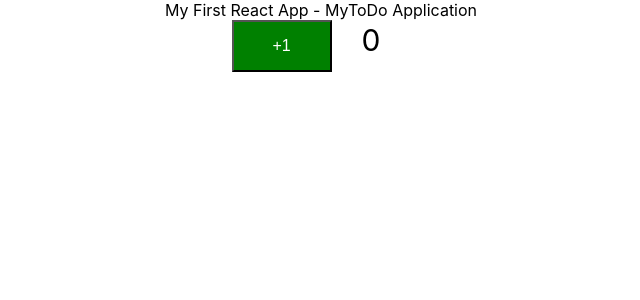
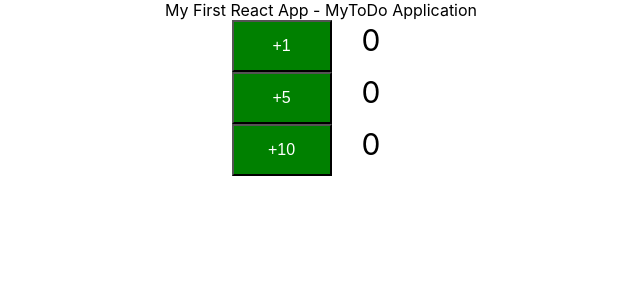
Before and after one commit to yogesh991/todo-app, a React (Create React App) app: page / in a window 1280 px wide. Shown: the top 300 px of the page, without its empty margins (319-959 px from the left). Built offline with nearby package versions, Linux system fonts and the light colour scheme.

Commit message:
Added multiple buttons with diff values

```diff
--- a/src/App.js
+++ b/src/App.js
@@ -10,7 +10,9 @@
     return (
       <div className="App">
         My First React App - MyToDo Application
-        <Counter></Counter>
+        <Counter by="1"></Counter>
+        <Counter by="5"></Counter>
+        <Counter by="10"></Counter>
       </div>
     );
   }
--- a/src/components/counter/Counter.jsx
+++ b/src/components/counter/Counter.jsx
@@ -16,7 +16,7 @@
     render(){
         return(
             <div className="Counter">
-            <button onClick = {this.increment}>+1</button>
+            <button onClick = {this.increment}>+{this.props.by}</button>
             <span className = "count">{this.state.counter}</span>
             </div>
         );
@@ -26,7 +26,7 @@
         console.log('increment')
 
         this.setState({
-            counter : this.state.counter + 1
+            counter : this.state.counter + this.props.by
         });
     }
 
```
